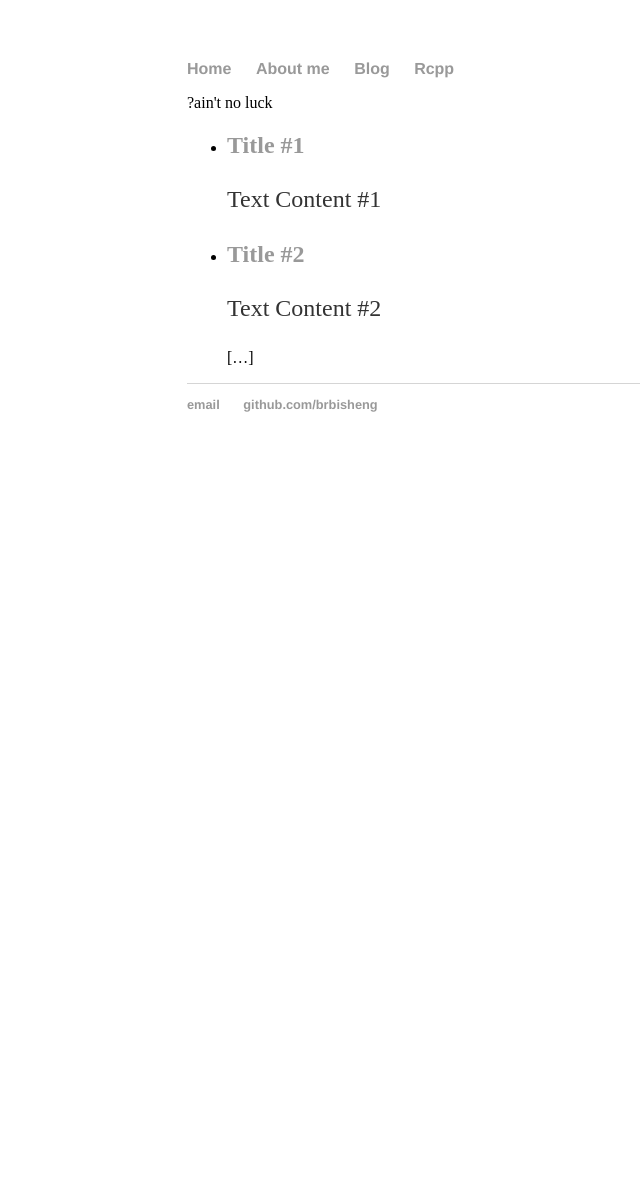
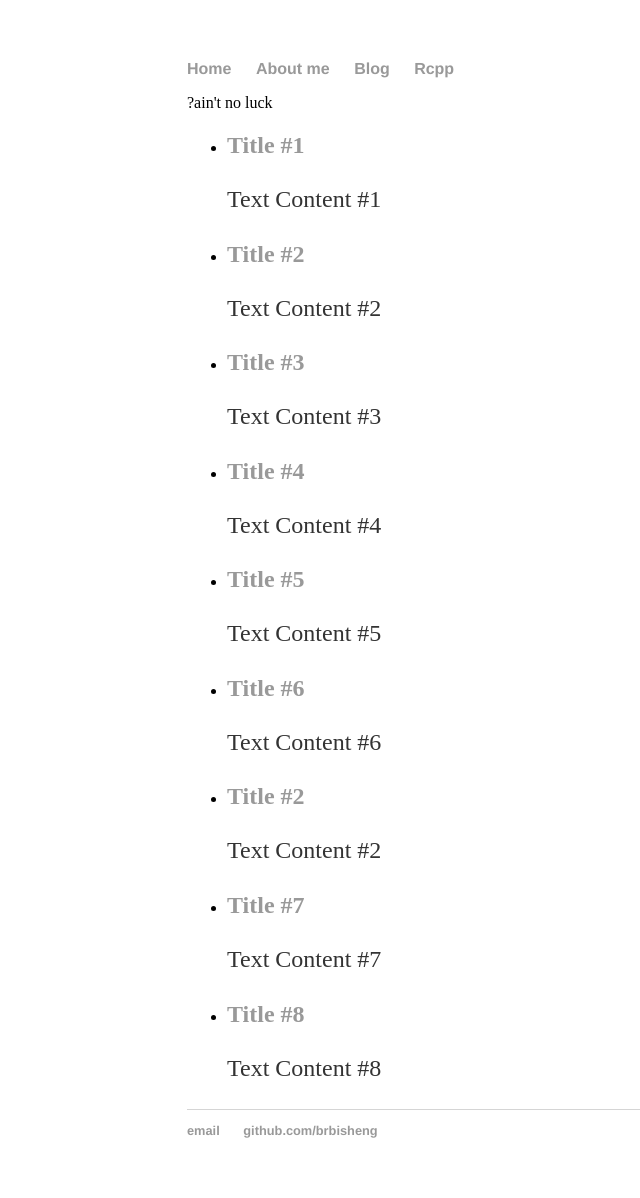
Before and after one commit to brbisheng/brbisheng.github.io, a Jekyll site: the page built from about/index.html, in a window 1280 px wide. Shown: the whole page, without its empty margins (5-645 px from the left). Built offline with Jekyll 4.4.1, drawn with Linux system fonts in a browser that asks for light colours; before the commit the page ends 900 px from its top, so only the background shows below that.

Commit message:
Update index.html

```diff
--- a/about/index.html
+++ b/about/index.html
@@ -19,5 +19,46 @@
         <p>Text Content #2</p>
       </a>
     </li>
-  […]
+    <li>
+      <a href="#">
+        <h2>Title #3</h2>
+        <p>Text Content #3</p>
+      </a>
+    </li>
+    <li>
+      <a href="#">
+        <h2>Title #4</h2>
+        <p>Text Content #4</p>
+      </a>
+    </li>
+    <li>
+      <a href="#">
+        <h2>Title #5</h2>
+        <p>Text Content #5</p>
+      </a>
+    </li>
+    <li>
+      <a href="#">
+        <h2>Title #6</h2>
+        <p>Text Content #6</p>
+      </a>
+    </li>
+    <li>
+      <a href="#">
+        <h2>Title #2</h2>
+        <p>Text Content #2</p>
+      </a>
+    </li>
+    <li>
+      <a href="#">
+        <h2>Title #7</h2>
+        <p>Text Content #7</p>
+      </a>
+    </li>
+    <li>
+      <a href="#">
+        <h2>Title #8</h2>
+        <p>Text Content #8</p>
+      </a>
+    </li>
   </ul>
```
Lines whose indentation alone changed are shown as unchanged.
